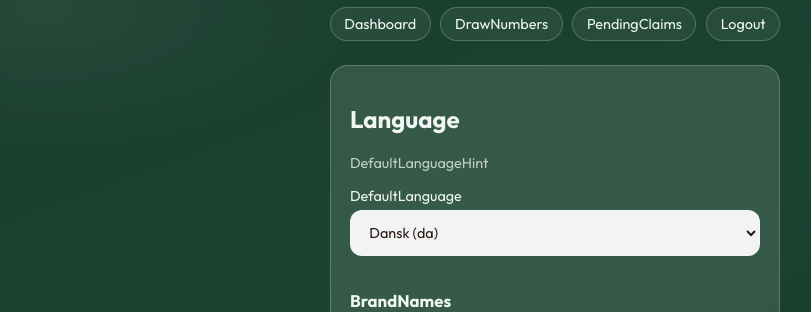
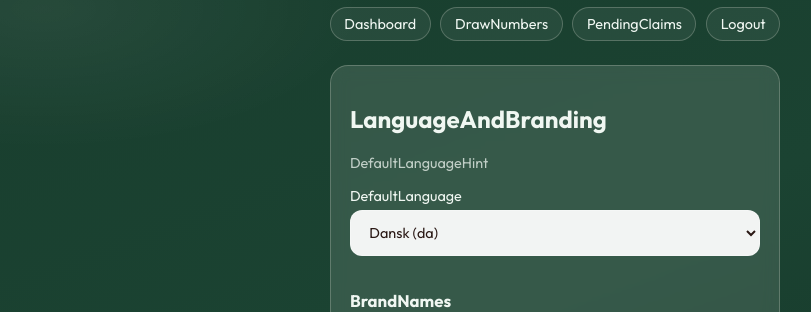
Before and after one commit to brianreimernielsen/julebanko, an ASP.NET Core app: page /Admin/Setup/Language in a window 1280 px wide. Shown: the part 151-463 px from the top of the page, without its empty margins (85-896 px from the left). Run offline with ASP.NET Core 8, Linux system fonts and the light colour scheme; the visitor is signed in with stand-in values (Sample User, id 1); data that the repository does not hold is empty; database files in the repository are not loaded.

Commit message:
Rename Setup Language nav to Language and branding
EN/DA/SV labels for the same /Admin/Setup/Language page; player language switcher keeps the short Language string.

Co-authored-by: brianreimernielsen <brianreimernielsen@users.noreply.github.com>

```diff
--- a/Pages/Admin/Index.cshtml
+++ b/Pages/Admin/Index.cshtml
@@ -21,7 +21,7 @@
             <p class="muted">Theme, media, language, claim email, passwords, winners, season reset.</p>
             <div class="inline-actions" style="margin-top:1rem;">
                 <a class="btn btn-ghost btn-small" href="/Admin/Setup/Theme">@Localizer["Theme"]</a>
-                <a class="btn btn-ghost btn-small" href="/Admin/Setup/Language">@Localizer["Language"]</a>
+                <a class="btn btn-ghost btn-small" href="/Admin/Setup/Language">@Localizer["LanguageAndBranding"]</a>
                 <a class="btn btn-ghost btn-small" href="/Admin/Setup/Season">@Localizer["SeasonReset"]</a>
             </div>
         </div>
--- a/Pages/Admin/Setup/Language.cshtml
+++ b/Pages/Admin/Setup/Language.cshtml
@@ -2,13 +2,13 @@
 @model Julebanko.Pages.Admin.Setup.LanguageModel
 @using Julebanko.Services
 @{
-    ViewData["Title"] = Localizer["Language"].Value;
+    ViewData["Title"] = Localizer["LanguageAndBranding"].Value;
 }
 @section Head {
     <link href="@FontCatalog.GoogleFontsCatalogHref()" rel="stylesheet" />
 }
 <div class="admin-card">
-    <h2>@Localizer["Language"]</h2>
+    <h2>@Localizer["LanguageAndBranding"]</h2>
     <p class="muted">@Localizer["DefaultLanguageHint"]</p>
     @if (Model.Saved)
     {
--- a/Pages/Shared/_AdminLayout.cshtml
+++ b/Pages/Shared/_AdminLayout.cshtml
@@ -63,7 +63,7 @@
                 {
                     <a class="@(path.StartsWith("/Admin/Setup/Theme", StringComparison.OrdinalIgnoreCase) ? "active" : null)" href="/Admin/Setup/Theme">@Localizer["Theme"]</a>
                     <a class="@(path.StartsWith("/Admin/Setup/Media", StringComparison.OrdinalIgnoreCase) ? "active" : null)" href="/Admin/Setup/Media">@Localizer["Media"]</a>
-                    <a class="@(path.StartsWith("/Admin/Setup/Language", StringComparison.OrdinalIgnoreCase) ? "active" : null)" href="/Admin/Setup/Language">@Localizer["Language"]</a>
+                    <a class="@(path.StartsWith("/Admin/Setup/Language", StringComparison.OrdinalIgnoreCase) ? "active" : null)" href="/Admin/Setup/Language">@Localizer["LanguageAndBranding"]</a>
                     <a class="@(path.StartsWith("/Admin/Setup/Email", StringComparison.OrdinalIgnoreCase) ? "active" : null)" href="/Admin/Setup/Email">@Localizer["ClaimEmail"]</a>
                     <a class="@(path.StartsWith("/Admin/Setup/Passwords", StringComparison.OrdinalIgnoreCase) ? "active" : null)" href="/Admin/Setup/Passwords">@Localizer["Passwords"]</a>
                     <a class="@(path.StartsWith("/Admin/Setup/Winners", StringComparison.OrdinalIgnoreCase) ? "active" : null)" href="/Admin/Setup/Winners">@Localizer["Winners"]</a>
```
Also changed, not shown: Resources/SharedResource.da.resx, Resources/SharedResource.resx, Resources/SharedResource.sv.resx.
